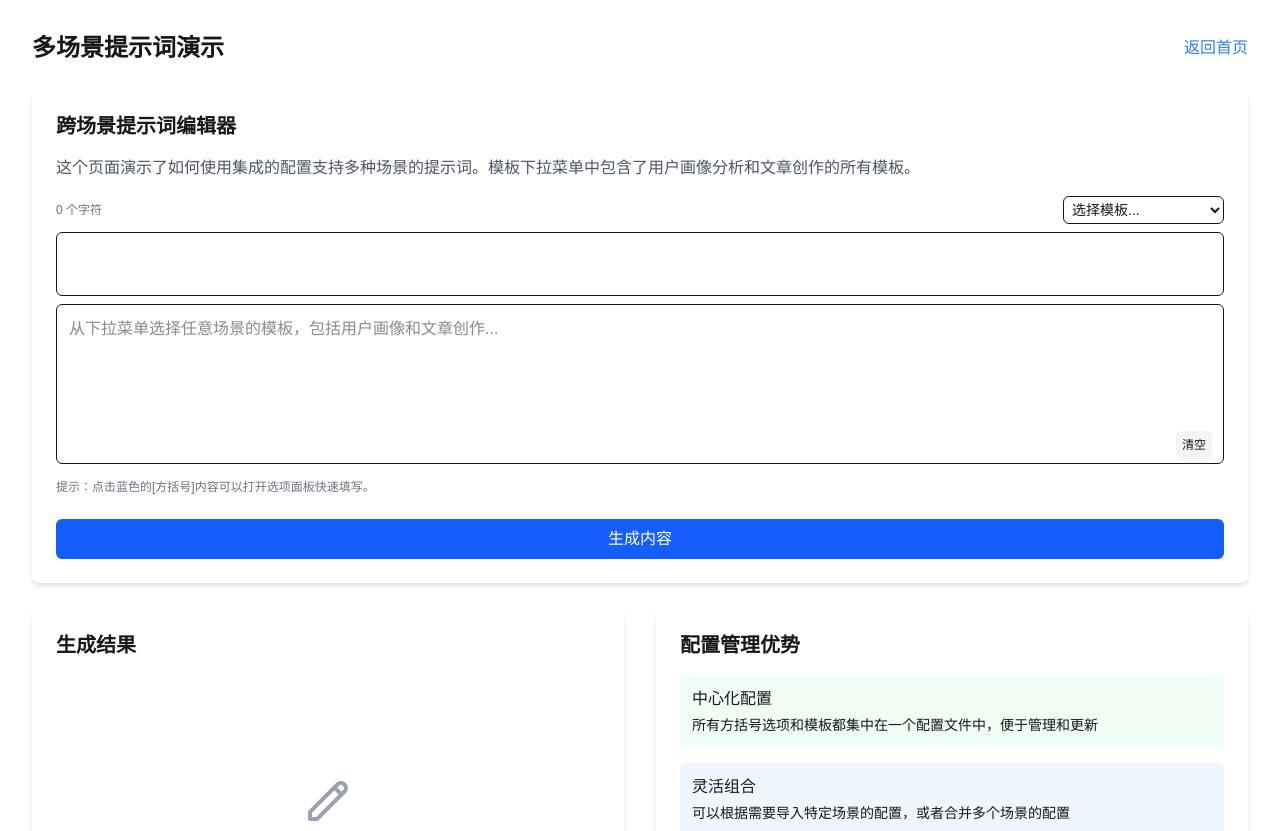
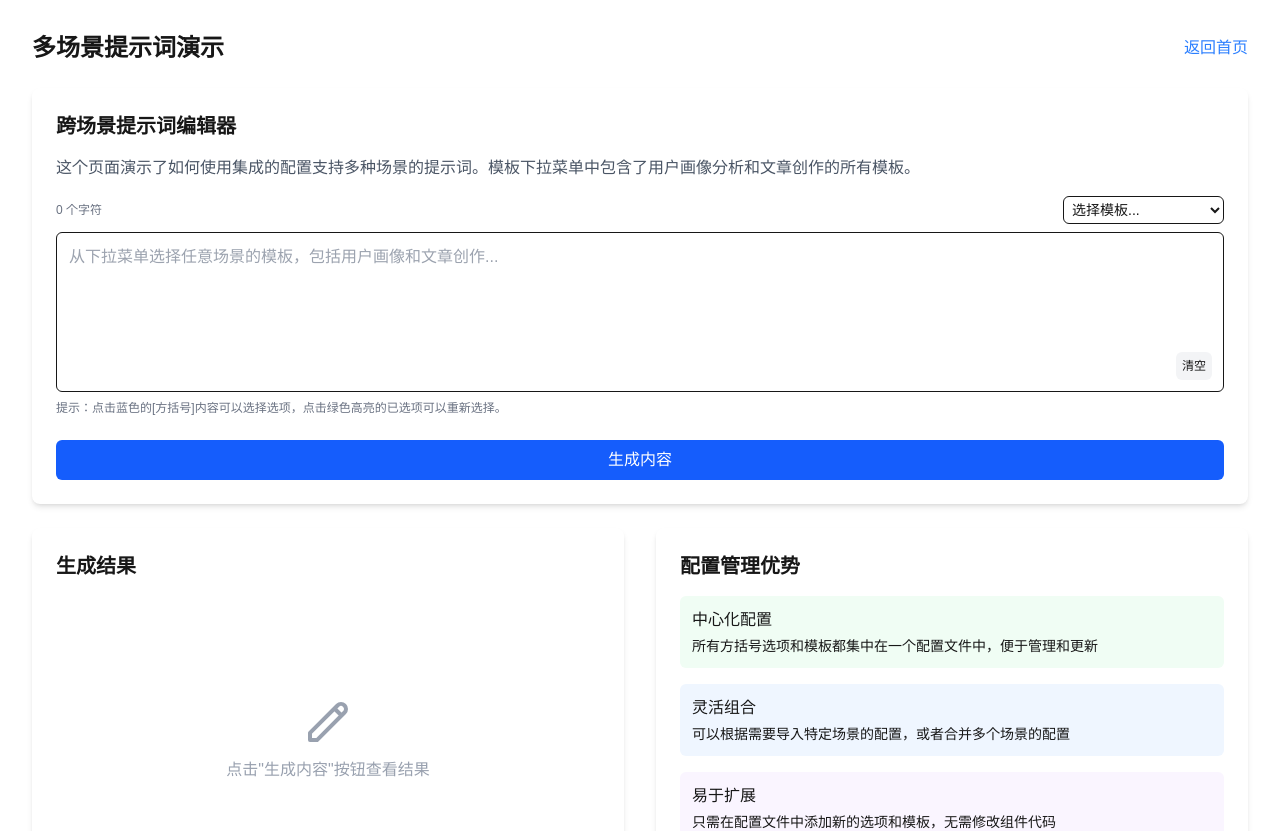
Before and after one commit to chenzilu1990/test_demo, a Next.js app: page /multi-scene in a window 1280 px wide. Shown: the top 831 px of the page. Built offline with nearby package versions, Linux system fonts and the light colour scheme.

Commit message:
在多个页面中启用可编辑内容功能，允许用户直接在交互式提示词组件中输入文本。同时，更新了交互式提示词组件以支持内容选择和光标位置跟踪，增强了用户体验。

```diff
--- a/src/app/multi-scene/page.tsx
+++ b/src/app/multi-scene/page.tsx
@@ -37,6 +37,7 @@ export default function MultiSceneDemo() {
             bracketOptions={allBracketOptions}
             height="10rem"
             placeholder="从下拉菜单选择任意场景的模板，包括用户画像和文章创作..."
+            useContentEditable={true}
           />
         </div>
 
--- a/src/app/prompt-demo/page.tsx
+++ b/src/app/prompt-demo/page.tsx
@@ -39,6 +39,7 @@ export default function PromptDemo() {
               bracketOptions={articleOptions}
               height="10rem"
               placeholder="输入您的文章创作需求，或从上方选择模板..."
+              useContentEditable={true}
             />
           </div>
 
--- a/src/app/test/page.tsx
+++ b/src/app/test/page.tsx
@@ -220,6 +220,7 @@ export default function AITesting() {
                 templates={userProfileTemplates}
                 bracketOptions={userProfileOptions}
                 height="12rem"
+                useContentEditable={true}
               />
             </div>
 
--- a/src/components/InteractivePrompt.tsx
+++ b/src/components/InteractivePrompt.tsx
@@ -1,6 +1,6 @@
 "use client";
 
-import { useState, useRef, ReactNode } from "react";
+import { useState, useRef, ReactNode, KeyboardEvent } from "react";
 
 // 提示词模板接口
 export interface PromptTemplate {
@@ -14,6 +14,14 @@ export interface BracketOption {
   options: string[];
 }
 
+// 追踪已选择的选项信息
+interface SelectedOption {
+  type: string;
+  originalBracket: string; // 原始方括号内容，如 "[国家]"
+  selectedValue: string;   // 已选择的值，如 "中国"
+  position: {start: number; end: number};
+}
+
 // 组件属性接口
 export interface InteractivePromptProps {
   value: string;
@@ -23,6 +31,7 @@ export interface InteractivePromptProps {
   placeholder?: string;
   height?: string;
   className?: string;
+  useContentEditable?: boolean; // 是否使用contenteditable替代传统文本框
 }
 
 export default function InteractivePrompt({
@@ -32,7 +41,8 @@ export default function InteractivePrompt({
   bracketOptions,
   placeholder = "在这里输入您的问题或指令...",
   height = "12rem",
-  className = ""
+  className = "",
+  useContentEditable = false
 }: InteractivePromptProps) {
   const [isShowingOptions, setIsShowingOptions] = useState(false);
   const [selectedTemplate, setSelectedTemplate] = useState("");
@@ -40,8 +50,36 @@ export default function InteractivePrompt({
     type: string;
     position: {start: number; end: number};
     options: string[];
+    originalContent?: string; // 保存原始方括号内容
   } | null>(null);
+  // 跟踪所有已选择的选项
+  const [selectedOptions, setSelectedOptions] = useState<SelectedOption[]>([]);
   const textareaRef = useRef<HTMLTextAreaElement>(null);
+  const editableRef = useRef<HTMLDivElement>(null);
+
+  // 跟踪光标位置（用于contenteditable模式）
+  const [selectionRange, setSelectionRange] = useState<Range | null>(null);
+
+  // 保存选择范围
+  const saveSelection = () => {
+    if (document.getSelection && useContentEditable) {
+      const selection = document.getSelection();
+      if (selection && selection.rangeCount > 0) {
+        setSelectionRange(selection.getRangeAt(0).cloneRange());
+      }
+    }
+  };
+
+  // 恢复选择范围
+  const restoreSelection = () => {
+    if (selectionRange && useContentEditable && editableRef.current) {
+      const selection = document.getSelection();
+      if (selection) {
+        selection.removeAllRanges();
+        selection.addRange(selectionRange);
+      }
+    }
+  };
 
   // 解析提示词中的方括号内容
   const parseBrackets = (text: string) => {
@@ -64,11 +102,19 @@ export default function InteractivePrompt({
   const applyTemplate = (template: string): void => {
     onChange(template);
     setSelectedTemplate("");
+    // 当应用新模板时清空已选项跟踪
+    setSelectedOptions([]);
   };
 
   // 清空提示词
   const clearPrompt = () => {
     onChange("");
+    setSelectedOptions([]);
+    if (useContentEditable && editableRef.current) {
+      editableRef.current.focus();
+    } else if (textareaRef.current) {
+      textareaRef.current.focus();
+    }
   };
 
   // 处理方括号点击
@@ -77,7 +123,25 @@ export default function InteractivePrompt({
       setCurrentBracket({
         type: bracketOptions[bracketContent].type,
         position: {start: startPos, end: endPos},
-        options: bracketOptions[bracketContent].options
+        options: bracketOptions[bracketContent].options,
+        originalContent: bracketContent
+      });
+      setIsShowingOptions(true);
+    }
+  };
+
+  // 处理已选择选项的点击
+  const handleSelectedOptionClick = (selectedOption: SelectedOption) => {
+    // 此处的bracketKey是方括号内的内容，如 "国家"
+    const bracketKey = selectedOption.originalBracket.slice(1, -1);
+
+    if (bracketOptions[bracketKey]) {
+      // 打开选项面板，重新选择
+      setCurrentBracket({
+        type: bracketOptions[bracketKey].type,
+        position: selectedOption.position,
+        options: bracketOptions[bracketKey].options,
+        originalContent: bracketKey
       });
       setIsShowingOptions(true);
     }
@@ -87,49 +151,138 @@ export default function InteractivePrompt({
   const handleOptionSelect = (option: string) => {
     if (currentBracket) {
       const { start, end } = currentBracket.position;
+      const originalBracket = currentBracket.originalContent ?
+        `[${currentBracket.originalContent}]` :
+        value.substring(start, end);
+
       const newPrompt = value.substring(0, start) +
                      option +
                      value.substring(end);
+
+      // 更新已选择选项列表
+      const updatedOptions = selectedOptions.filter(
+        item => !(item.position.start === start && item.position.end === end)
+      );
+
+      updatedOptions.push({
+        type: currentBracket.type,
+        originalBracket: originalBracket,
+        selectedValue: option,
+        position: {
+          start: start,
+          end: start + option.length
+        }
+      });
+
+      setSelectedOptions(updatedOptions);
       onChange(newPrompt);
       setIsShowingOptions(false);
       setCurrentBracket(null);
 
-      // 设置焦点回文本框
-      if (textareaRef.current) {
+      // 设置焦点回输入区域
+      if (useContentEditable && editableRef.current) {
+        setTimeout(() => {
+          editableRef.current?.focus();
+        }, 0);
+      } else if (textareaRef.current) {
         textareaRef.current.focus();
       }
     }
   };
 
+  // 处理contenteditable的输入变化
+  const handleContentEditableChange = () => {
+    if (editableRef.current) {
+      const content = editableRef.current.innerText;
+      // 文本变化后更新已选择选项的位置
+      // 这部分可能需要复杂的位置计算，目前简化处理：清空已选项
+      setSelectedOptions([]);
+      onChange(content);
+    }
+  };
+
+  // 处理contenteditable的键盘事件
+  const handleKeyDown = (e: KeyboardEvent<HTMLDivElement>) => {
+    // 如果按下Tab键，添加制表符而不是切换焦点
+    if (e.key === 'Tab') {
+      e.preventDefault();
+      document.execCommand('insertText', false, '\t');
+    }
+
+    saveSelection();
+  };
+
   // 渲染交互式提示词
   const renderInteractivePrompt = (): ReactNode => {
     const brackets = parseBrackets(value);
-    if (brackets.length === 0) return value;
-
+    // 处理两种元素：原始方括号和已选择的值
     let lastIndex = 0;
     const elements = [];
 
-    brackets.forEach((bracket, index) => {
-      // 添加方括号前的文本
-      if (bracket.start > lastIndex) {
+    // 获取所有需要处理的位置点（包括方括号和已选择的值）
+    const allPositions = [
+      ...brackets.map(b => ({
+        isBracket: true,
+        start: b.start,
+        end: b.end,
+        content: b.content
+      })),
+      ...selectedOptions.map(so => ({
+        isBracket: false,
+        start: so.position.start,
+        end: so.position.end,
+        content: so.selectedValue,
+        originalBracket: so.originalBracket,
+        type: so.type
+      }))
+    ].sort((a, b) => a.start - b.start);
+
+    for (let i = 0; i < allPositions.length; i++) {
+      const pos = allPositions[i];
+
+      // 如果当前元素与前一个元素重叠，跳过
+      if (i > 0 && pos.start < allPositions[i-1].end) continue;
+
+      // 添加当前元素前的常规文本
+      if (pos.start > lastIndex) {
         elements.push(
-          <span key={`text-${index}`}>{value.substring(lastIndex, bracket.start)}</span>
+          <span key={`text-${i}-${lastIndex}`}>{value.substring(lastIndex, pos.start)}</span>
         );
       }
 
-      // 添加可点击的方括号
+      if (pos.isBracket) {
+        // 渲染方括号元素
         elements.push(
           <span
-          key={`bracket-${index}`}
+            key={`bracket-${i}`}
             className="text-blue-500 font-medium cursor-pointer hover:bg-blue-100 px-1 rounded"
-          onClick={() => handleBracketClick(bracket.content, bracket.start, bracket.end)}
+            onClick={() => handleBracketClick(pos.content, pos.start, pos.end)}
           >
-          [{bracket.content}]
+            [{pos.content}]
           </span>
         );
+      } else {
+        // 渲染已选择的值
+        const selectedOpt = selectedOptions.find(
+          so => so.position.start === pos.start && so.position.end === pos.end
+        );
 
-      lastIndex = bracket.end;
-    });
+        if (selectedOpt) {
+          elements.push(
+            <span
+              key={`selected-${i}`}
+              className="bg-green-100 dark:bg-green-800 text-green-800 dark:text-green-100 px-1 rounded cursor-pointer hover:bg-green-200 dark:hover:bg-green-700"
+              onClick={() => handleSelectedOptionClick(selectedOpt)}
+              title={`点击重新选择${selectedOpt.type}`}
+            >
+              {selectedOpt.selectedValue}
+            </span>
+          );
+        }
+      }
+
+      lastIndex = pos.end;
+    }
 
     // 添加最后一部分文本
     if (lastIndex < value.length) {
@@ -168,8 +321,27 @@ export default function InteractivePrompt({
         )}
       </div>
 
-      {/* 交互式预览区域 */}
+      {/* 交互式编辑区域 */}
       <div className="relative">
+        {useContentEditable ? (
+          // 可编辑的交互式区域
+          <div
+            ref={editableRef}
+            contentEditable
+            onInput={handleContentEditableChange}
+            onKeyDown={handleKeyDown}
+            onBlur={saveSelection}
+            onFocus={restoreSelection}
+            className="w-full p-3 border rounded-md break-words dark:bg-gray-700 dark:border-gray-600 focus:outline-none focus:border-blue-500 focus:ring-1 focus:ring-blue-500 overflow-auto"
+            style={{ minHeight: "3rem", height, whiteSpace: "pre-wrap" }}
+            data-placeholder={placeholder}
+            suppressContentEditableWarning
+          >
+            {renderInteractivePrompt()}
+          </div>
+        ) : (
+          <>
+            {/* 传统模式：预览区域 + 文本框 */}
             <div className="w-full p-3 border rounded-md mb-2 min-h-16 break-words dark:bg-gray-700 dark:border-gray-600">
               {renderInteractivePrompt()}
             </div>
@@ -178,11 +350,17 @@ export default function InteractivePrompt({
             <textarea
               ref={textareaRef}
               value={value}
-          onChange={(e) => onChange(e.target.value)}
+              onChange={(e) => {
+                onChange(e.target.value);
+                // 文本变化时清空已选择项跟踪（简化处理）
+                setSelectedOptions([]);
+              }}
               className="w-full p-3 border rounded-md resize-none dark:bg-gray-700 dark:border-gray-600 focus:border-blue-500 focus:ring-1 focus:ring-blue-500"
               placeholder={placeholder}
               style={{ height }}
             />
+          </>
+        )}
 
         {/* 选项弹窗 */}
         {isShowingOptions && currentBracket && (
@@ -224,8 +402,17 @@ export default function InteractivePrompt({
       </div>
 
       <div className="text-xs text-gray-500">
-        <p>提示：点击蓝色的[方括号]内容可以打开选项面板快速填写。</p>
+        <p>提示：点击蓝色的[方括号]内容可以选择选项，点击绿色高亮的已选项可以重新选择。</p>
       </div>
+
+      {/* 添加用于显示空占位符的样式 */}
+      <style jsx global>{`
+        [contenteditable="true"]:empty:before {
+          content: attr(data-placeholder);
+          color: #9ca3af;
+          cursor: text;
+        }
+      `}</style>
     </div>
   );
 }
--- a/src/components/promptConfig.ts
+++ b/src/components/promptConfig.ts
@@ -1,4 +1,4 @@
-import { BracketOption, PromptTemplate } from "@/components/InteractivePrompt";
+import { BracketOption, PromptTemplate } from "./InteractivePrompt";
 
 /**
  * 用户画像分析相关配置
```
Lines whose indentation alone changed are shown as unchanged.
